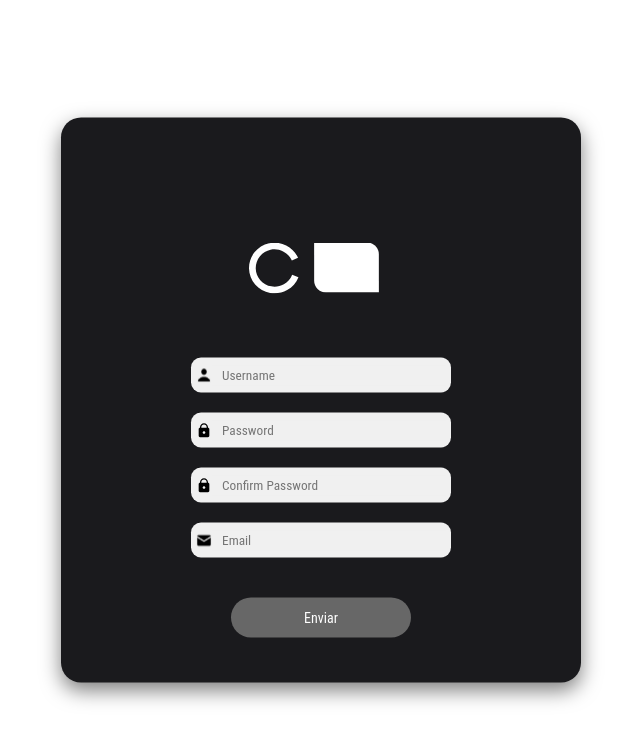
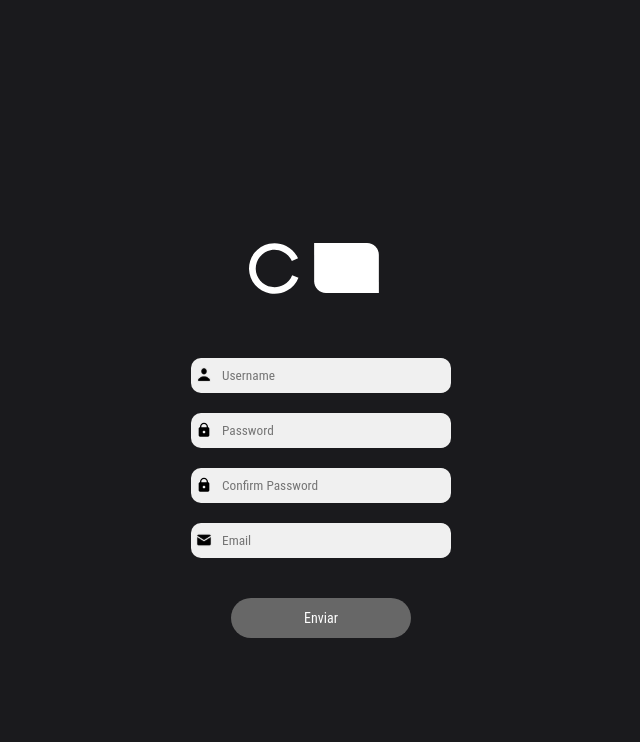
Before and after one commit to PedroCardoso2/Task_Projeto_Front, a Next.js app: page / in a window 1280 px wide. Shown: the top 742 px of the page, without its empty margins (319-959 px from the left). Built offline with nearby package versions, Linux system fonts and the light colour scheme.

Commit message:
Login e Registro refatorado

```diff
--- a/src/app/Pages/Cad/Cadastro.module.css
+++ b/src/app/Pages/Cad/Cadastro.module.css
@@ -1,18 +1,16 @@
 .container {
   background-color: #1A1A1D;
-  width: 30em;
-  height: 525px;
-  border-radius: 1.25em;
-  position: absolute; /* ou fixed, se quiser manter sempre visível ao rolar a página */
+  position: absolute;
   top: 50%;
   left: 50%;
-  transform: translate(-50%, -50%); /* Centraliza o container */
-  box-shadow: 0px 8px 20px rgba(0, 0, 0, 0.5);
-  padding: 20px;
+  transform: translate(-50%, -50%);
   display: flex;
   flex-direction: column;
   justify-content: center;
+  width: 100%;
+  height: 100%;
   align-items: center;
+  box-shadow: 0px 8px 20px rgba(0, 0, 0, 0.5);
 }
 
   /* Imagens TOPO conteiner */
--- a/src/app/Pages/Lg/Login.module.css
+++ b/src/app/Pages/Lg/Login.module.css
@@ -1,10 +1,9 @@
 /* Container */
 /* Container */
+
+
 .container {
   background-color: #1A1A1D;
-  width: 30em;
-  height: 25.375em;
-  border-radius: 1.25em;
   position: absolute;
   top: 50%;
   left: 50%;
@@ -12,9 +11,11 @@
   display: flex;
   flex-direction: column;
   justify-content: center;
+  width: 100%;
+  height: 100%;
   align-items: center;
   box-shadow: 0px 8px 20px rgba(0, 0, 0, 0.5);
-  padding: 20px;
+
 }
 
 
--- a/src/app/Pages/Lg/Login.tsx
+++ b/src/app/Pages/Lg/Login.tsx
@@ -25,6 +25,7 @@ export default function Login(){
     }
 
     return (
+
         <div className={styles.container}>
             <div className={styles.img}>
                 <div className={styles.imageWrapper}>
@@ -49,5 +50,6 @@ export default function Login(){
                 <Button name="Enviar" css={styles.buttonEnviar} onClick={handleButtonClick}/>
             </div>
         </div>
+
     );
 }
```
